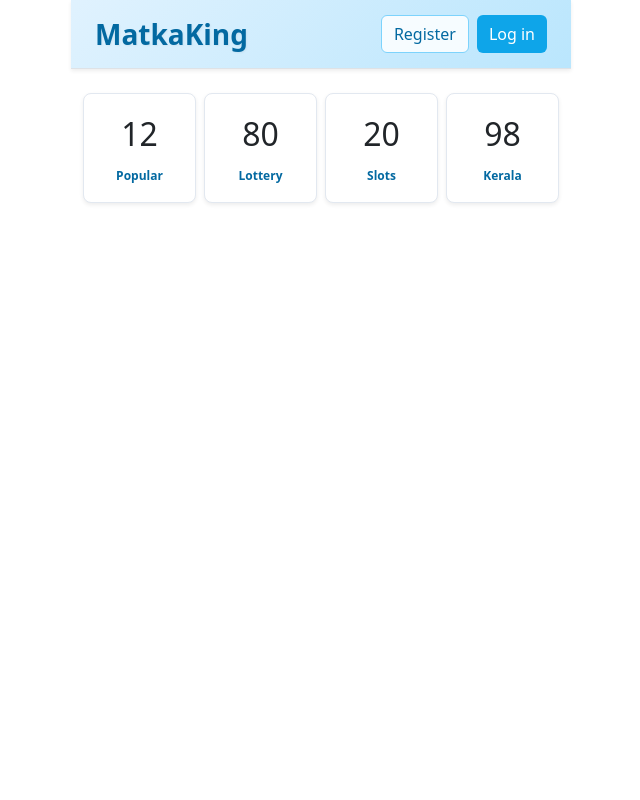
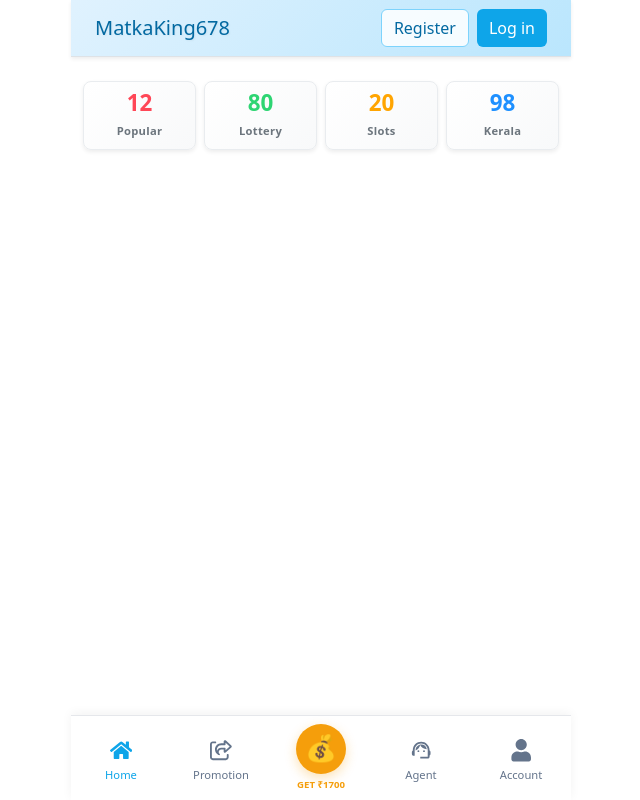
Before and after one commit to MOHDSUHAIL09/matkaking, a React (Vite) app: page / in a window 1280 px wide. Shown: the whole page, without its empty margins (319-959 px from the left). Built offline with nearby package versions, Linux system fonts and the light colour scheme.

Commit message:
update code

```diff
--- a/package.json
+++ b/package.json
@@ -13,6 +13,7 @@
     "bootstrap": "^5.3.8",
     "react": "^19.2.6",
     "react-dom": "^19.2.6",
+    "react-icons": "^5.6.0",
     "react-router-dom": "^7.15.1"
   },
   "devDependencies": {
--- a/src/App.jsx
+++ b/src/App.jsx
@@ -5,12 +5,14 @@ import Header from './components/dashboard/common/Header';
 
 const App = () => {
   return (
+    <>
     <div className='game-container'>
       <Header />
       <Routes>
         <Route path="/*" element={<DashboardLayout />} />
       </Routes>
     </div>
+    </>
   );
 };
 
--- a/src/components/dashboard/common/Header.css
+++ b/src/components/dashboard/common/Header.css
@@ -45,3 +45,116 @@
     font-size: 0.85rem;
   }
 }
+
+
+
+
+
+
+
+
+/* bootom nav css */
+/* src/components/dashboard/common/BottomNav.css */
+.bottom-nav-wrapper {
+  background: white;
+  box-shadow: 0 -2px 10px rgba(0, 0, 0, 0.05);
+  border-top: 1px solid #e5e7eb;
+}
+
+.bottom-nav-container {
+  display: flex;
+  justify-content: space-around;
+  align-items: center;
+}
+
+.nav-item {
+  cursor: pointer;
+  flex: 1;
+  text-align: center;
+  padding: 4px 0;
+  transition: all 0.2s ease;
+}
+
+.nav-item:hover {
+  transform: translateY(-3px);
+}
+
+.nav-icon {
+  font-size: 1.4rem;
+  color: #64748b;
+}
+
+.nav-label {
+  font-size: 0.7rem;
+  color: #64748b;
+  margin-top: 2px;
+}
+
+.active-icon {
+  color: #0ea5e9;
+}
+
+.active-label {
+  color: #0ea5e9;
+}
+
+/* Special GET ₹1700 styles */
+.special-item {
+  position: relative;
+  padding: 8px 0;
+}
+
+.special-circle {
+  background: #f59e0b;
+  border-radius: 50%;
+  width: 50px;
+  height: 50px;
+  display: flex;
+  align-items: center;
+  justify-content: center;
+  margin: 0 auto;
+  box-shadow: 0 4px 12px rgba(245, 158, 11, 0.3);
+  transition: all 0.3s ease;
+}
+
+.special-item:hover .special-circle {
+  transform: scale(1.05);
+  box-shadow: 0 6px 16px rgba(245, 158, 11, 0.4);
+}
+
+.special-icon {
+  font-size: 1.6rem;
+  color: white;
+}
+
+.special-label {
+  font-size: 0.6rem;
+  color: #f59e0b;
+  margin-top: 4px;
+  font-weight: 600;
+}
+
+/* Body padding for bottom nav */
+body {
+  padding-bottom: 70px !important;
+}
+
+/* Mobile responsive */
+@media (max-width: 640px) {
+  .special-circle {
+    width: 45px;
+    height: 45px;
+  }
+
+  .special-icon {
+    font-size: 1.4rem;
+  }
+
+  .nav-icon {
+    font-size: 1.3rem;
+  }
+
+  .nav-label, .special-label {
+    font-size: 0.65rem;
+  }
+}
--- a/src/components/dashboard/common/Header.jsx
+++ b/src/components/dashboard/common/Header.jsx
@@ -1,6 +1,7 @@
 // src/components/dashboard/common/Header.jsx
 import React from 'react';
 import 'bootstrap/dist/css/bootstrap.min.css';
+// import logo from "../../../assets/logo.png";
 import './Header.css';
 
 const Header = () => {
@@ -9,7 +10,10 @@ const Header = () => {
       {/* Top Header - BG678 Register Login */}
       <nav className="navbar navbar-expand-lg shadow-sm border-bottom header-nav">
         <div className="container-fluid px-4">
-          <a className="navbar-brand fw-bold fs-3 brand-logo" href="#">MatkaKing</a>
+          <a className="navbar-brand brand-logo" href="#">
+            {/* <img src={logo} alt="logo" style={{ height: '50px', width: '' }} /> */}
+            MatkaKing678
+          </a>
           <div className="d-flex gap-2">
             <button className="btn register-btn">Register</button>
             <button className="btn login-btn">Log in</button>
--- /dev/null
+++ b/src/components/dashboard/common/Navbar.jsx
@@ -0,0 +1,68 @@
+// src/components/dashboard/common/BottomNav.jsx
+import React from 'react';
+import { FaHome } from "react-icons/fa";
+import { FaRegShareFromSquare } from "react-icons/fa6";
+import { FaUser } from "react-icons/fa";
+import { MdOutlineSupportAgent } from "react-icons/md";
+import 'bootstrap/dist/css/bootstrap.min.css';
+const Navbar = () => {
+  return (
+    <div className="game-container fixed-bottom">
+      <div className="bottom-nav-wrapper">
+        <div className="bottom-nav-container">
+          {/* Home */}
+          <div className="nav-item" onClick={() => console.log('Clicked: Home')}>
+            <div className="nav-icon active-icon">
+              <FaHome />
+            </div>
+            <div className="nav-label active-label">
+              Home
+            </div>
+          </div>
+
+          {/* Promotion */}
+          <div className="nav-item" onClick={() => console.log('Clicked: Promotion')}>
+            <div className="nav-icon">
+              <FaRegShareFromSquare />
+            </div>
+            <div className="nav-label">
+              Promotion
+            </div>
+          </div>
+
+          {/* GET ₹1700 */}
+          <div className="nav-item special-item" onClick={() => console.log('Clicked: GET ₹1700')}>
+            <div className="special-circle">
+              <span className="special-icon">💰</span>
+            </div>
+            <div className="special-label">
+              GET ₹1700
+            </div>
+          </div>
+
+          {/* Agent */}
+          <div className="nav-item" onClick={() => console.log('Clicked: Agent')}>
+            <div className="nav-icon">
+              <MdOutlineSupportAgent />
+            </div>
+            <div className="nav-label">
+              Agent
+            </div>
+          </div>
+
+          {/* Account */}
+          <div className="nav-item" onClick={() => console.log('Clicked: Account')}>
+            <div className="nav-icon">
+              <FaUser />
+            </div>
+            <div className="nav-label">
+              Account
+            </div>
+          </div>
+        </div>
+      </div>
+    </div>
+  );
+};
+
+export default Navbar;
--- a/src/layout/DashboardLayout.jsx
+++ b/src/layout/DashboardLayout.jsx
@@ -1,12 +1,17 @@
 // src/layout/DashboardLayout.jsx
-import Dashboard from '../pages/dashboard/Dashboard';
-
+import Dashboard from '../Pages/dashboard/Dashboard';
+import Navbar from '../components/dashboard/common/Navbar';
 
 function DashboardLayout() {
   return (
-    <div className="main-wrapper">
-      <Dashboard />
-    </div>
+    <>
+    <div className='game-container'>
+      <div className="main-wrapper">
+        <Dashboard />
+      </div>
+      <Navbar/>
+      </div>
+    </>
   );
 }
 
--- a/src/pages/dashboard/Dashboard.jsx
+++ b/src/pages/dashboard/Dashboard.jsx
@@ -1,38 +1,44 @@
 // src/components/dashboard/common/GameCards.jsx
 import React from 'react';
 
-const dashboard = () => {
+const GameCards = () => {  // ✅ Name change kiya 'dashboard' se 'GameCards'
   const games = [
-    { name: 'Popular', icon: '12' },
-    { name: 'Lottery', icon: '80' },
-    { name: 'Slots', icon: '20' },
-    { name: 'Kerala', icon: '98' }
+    { name: 'Popular', value: '12',  color: '#ff4757' },
+    { name: 'Lottery', value: '80',  color: '#2ed573' },
+    { name: 'Slots', value: '20',  color: '#ffa502' },
+    { name: 'Kerala', value: '98', color: '#1e90ff' }
   ];
 
   return (
-    <div className="container mt-4">
+    <div className="container mt-4" style={{ paddingBottom: '80px' }}>
       <div className="row g-2">
         {games.map((game, index) => (
-          <div className="col-3 col-md-3" key={index}>  {/* col-3 kar diya */}
+          <div className="col-3 col-md-3" key={index}>
             <div
-              className="text-center p-3 rounded-3 shadow-sm"
+              className="text-center p-2 rounded-3 shadow-sm"
               style={{
-                background: 'white',
+                background: 'linear-gradient(135deg, #fff 0%, #f8f9fa 100%)',
                 cursor: 'pointer',
-                transition: 'all 0.3s',
-                border: '1px solid #e2e8f0'
+                transition: 'all 0.3s ease',
+                border: '1px solid #e9ecef',
+                borderRadius: '12px',
+                boxShadow: '0 2px 8px rgba(0,0,0,0.04)'
               }}
               onMouseEnter={(e) => {
-                e.currentTarget.style.transform = 'translateY(-5px)';
-                e.currentTarget.style.boxShadow = '0 12px 24px rgba(0,0,0,0.1)';
+                e.currentTarget.style.transform = 'translateY(-6px)';
+                e.currentTarget.style.boxShadow = '0 16px 24px rgba(0,0,0,0.12)';
               }}
               onMouseLeave={(e) => {
                 e.currentTarget.style.transform = 'translateY(0)';
-                e.currentTarget.style.boxShadow = '0 2px 8px rgba(0,0,0,0.05)';
+                e.currentTarget.style.boxShadow = '0 2px 8px rgba(0,0,0,0.04)';
               }}
             >
-              <div style={{ fontSize: '2rem', marginBottom: '0.25rem' }}>{game.icon}</div>
-              <span className="fw-semibold" style={{ fontSize: '0.75rem', color: '#0369a1' }}>{game.name}</span>
+              <div style={{ fontSize: '1.4rem', fontWeight: 'bold', color: game.color, lineHeight: '1.2' }}>
+                {game.value}
+              </div>
+              <span className="fw-semibold" style={{ fontSize: '0.7rem', color: '#6c757d', letterSpacing: '0.3px' }}>
+                {game.name}
+              </span>
             </div>
           </div>
         ))}
@@ -41,4 +47,4 @@ const dashboard = () => {
   );
 };
 
-export default dashboard;
+export default GameCards;
```
Also changed, not shown: src/assets/logo.png (added), 1 other file (tests, documents, lock files or other folders).
